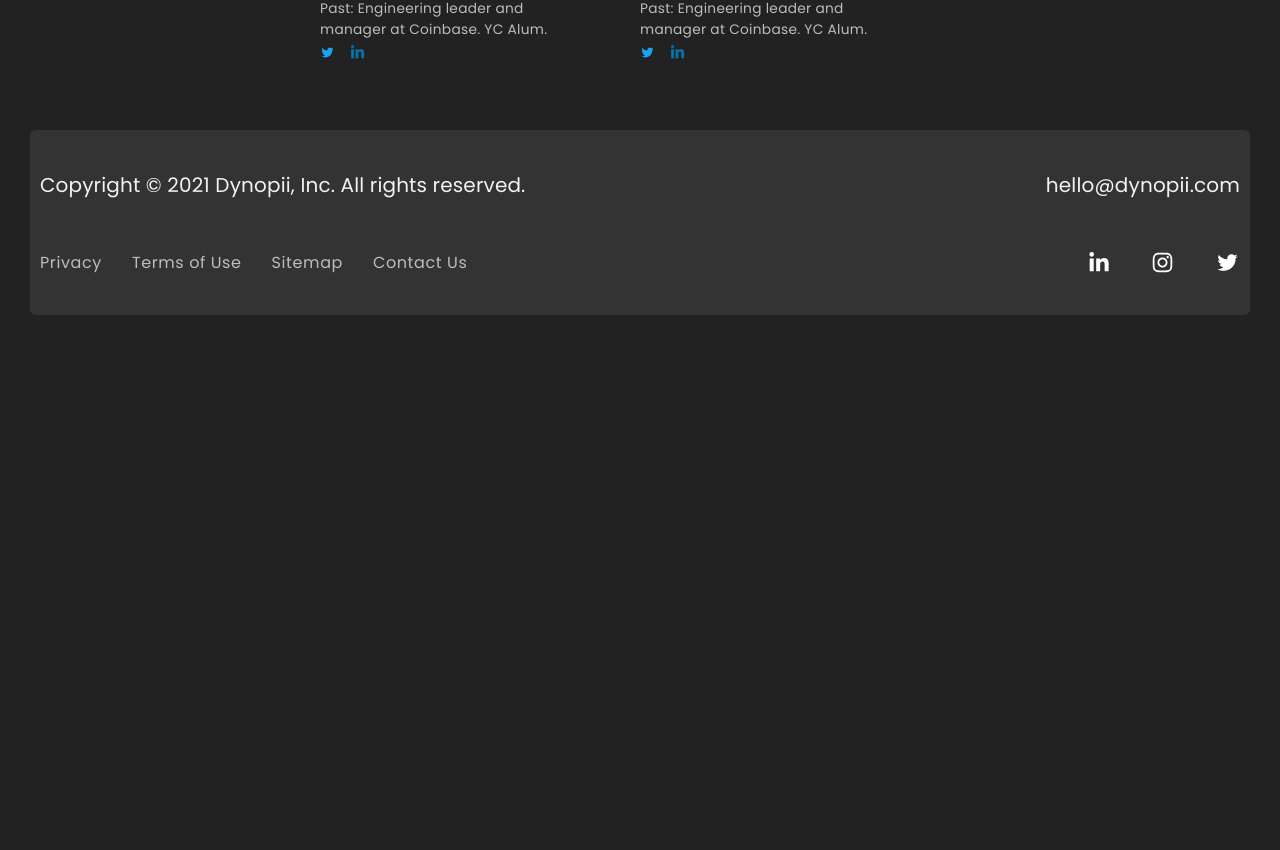
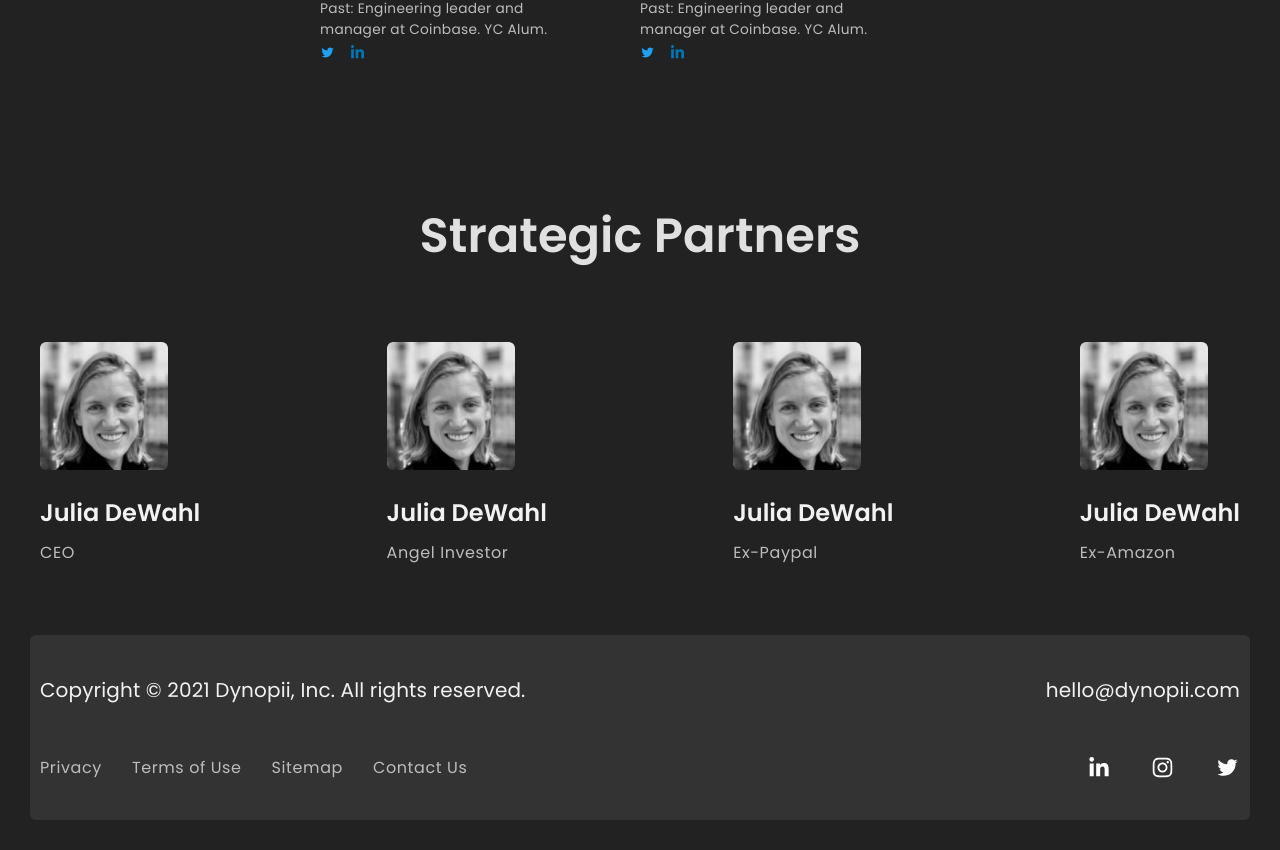
Before and after one commit to dynopii/dynopii.github.io, a Next.js app: page /about in a window 1280 px wide. Shown: the part 1518-2368 px from the top of the page. Before the commit the page ends 1863 px from the top, so only its background shows below. Built offline with nearby package versions, Linux system fonts and the light colour scheme.

Commit message:
Strategic partners component

```diff
--- a/components/screens/about/OurTeam.tsx
+++ b/components/screens/about/OurTeam.tsx
@@ -19,6 +19,8 @@ export const OurTeam: React.FC<Props> = () => {
           ))}
         </div>
 
+
+
       </div>
     </section>
   );
--- /dev/null
+++ b/components/screens/about/PartnerCard.tsx
@@ -0,0 +1,21 @@
+import React from 'react';
+
+interface Props {
+  name: string;
+  designation: string;
+  photo: string;
+}
+
+export const PartnerCard: React.FC<Props> = ({ name, designation, photo }) => {
+  return (
+    <div>
+      <div className='overflow-hidden rounded-default w-32 h-32'>
+        <img src={photo} className='object-cover w-full h-full' alt='Team' />
+      </div>
+      <h5 className="text-gray-f2f text-h5 font-semibold mt-25">
+        {name}
+      </h5>
+      <p className='font-regular text-gray-bdb text-body-lg mt-10'>{designation}</p>
+    </div>
+  );
+};
--- /dev/null
+++ b/components/screens/about/StrategicPartners.tsx
@@ -0,0 +1,48 @@
+import React from 'react';
+import { PartnerCard } from './PartnerCard';
+
+interface Props {
+
+}
+
+export const StrategicPartners: React.FC<Props> = () => {
+  return (
+    <section>
+      <div className='mx-auto' style={{ maxWidth: '1200px' }}>
+        <h3 className='text-h3 font-semibold text-gray-e0e mb-40 text-center pt-70 mb-70'>Strategic Partners</h3>
+        <div className='flex items-center justify-between md:flex-col mb-70'>
+          {partners.map((partner) => (
+            <PartnerCard key={partner.id} {...partner} />
+          ))}
+        </div>
+      </div>
+    </section>
+  );
+};
+
+const partners = [
+  {
+    id: '1',
+    name: 'Julia DeWahl',
+    designation: 'CEO',
+    photo: '/images/team-demo-pic.png'
+  },
+  {
+    id: '2',
+    name: 'Julia DeWahl',
+    designation: 'Angel Investor',
+    photo: '/images/team-demo-pic.png'
+  },
+  {
+    id: '3',
+    name: 'Julia DeWahl',
+    designation: 'Ex-Paypal',
+    photo: '/images/team-demo-pic.png'
+  },
+  {
+    id: '4',
+    name: 'Julia DeWahl',
+    designation: 'Ex-Amazon',
+    photo: '/images/team-demo-pic.png'
+  }
+];
--- a/pages/about.tsx
+++ b/pages/about.tsx
@@ -6,6 +6,7 @@ import { BsArrowRight } from "react-icons/bs";
 import { colors } from '../shared/constants';
 import Link from 'next/link';
 import { OurTeam } from '../components/screens/about/OurTeam';
+import { StrategicPartners } from '../components/screens/about/StrategicPartners';
 
 interface Props {
 
@@ -19,10 +20,10 @@ const About: React.FC<Props> = () => {
       </Head>
       <Header />
       <section className='about-us-section-bg min-h-screen'>
-        <div className='mx-auto md:px-30' style={{ maxWidth: '1200px', paddingTop: '140px' }}>
+        <div className='mx-auto lg:px-30' style={{ maxWidth: '1200px', paddingTop: '140px' }}>
           <h3 className="text-white font-semibold text-h3 mb-30">The magic of sound.</h3>
-          <h6 className='text-h6 font-normal text-gray-f2f mb-25 w-7/12'>Create effortless & personalized customer experiences with the best in class AI-powered digital and voice automation.</h6>
-          <h6 className='text-h6 font-normal text-gray-f2f mb-60 w-7/12'>Our vision is to make it simple for consumers to do business with you by redefining.</h6>
+          <h6 className='text-h6 font-normal text-gray-f2f mb-25 w-7/12 lg:w-9/12'>Create effortless & personalized customer experiences with the best in class AI-powered digital and voice automation.</h6>
+          <h6 className='text-h6 font-normal text-gray-f2f mb-60 w-7/12 lg:w-9-12'>Our vision is to make it simple for consumers to do business with you by redefining.</h6>
           <Link href='/'>
             <a>
               <div className='flex items-center'>
@@ -33,6 +34,7 @@ const About: React.FC<Props> = () => {
           </Link>
         </div>
         <OurTeam />
+        <StrategicPartners />
       </section>
       <Footer />
     </div>
```
